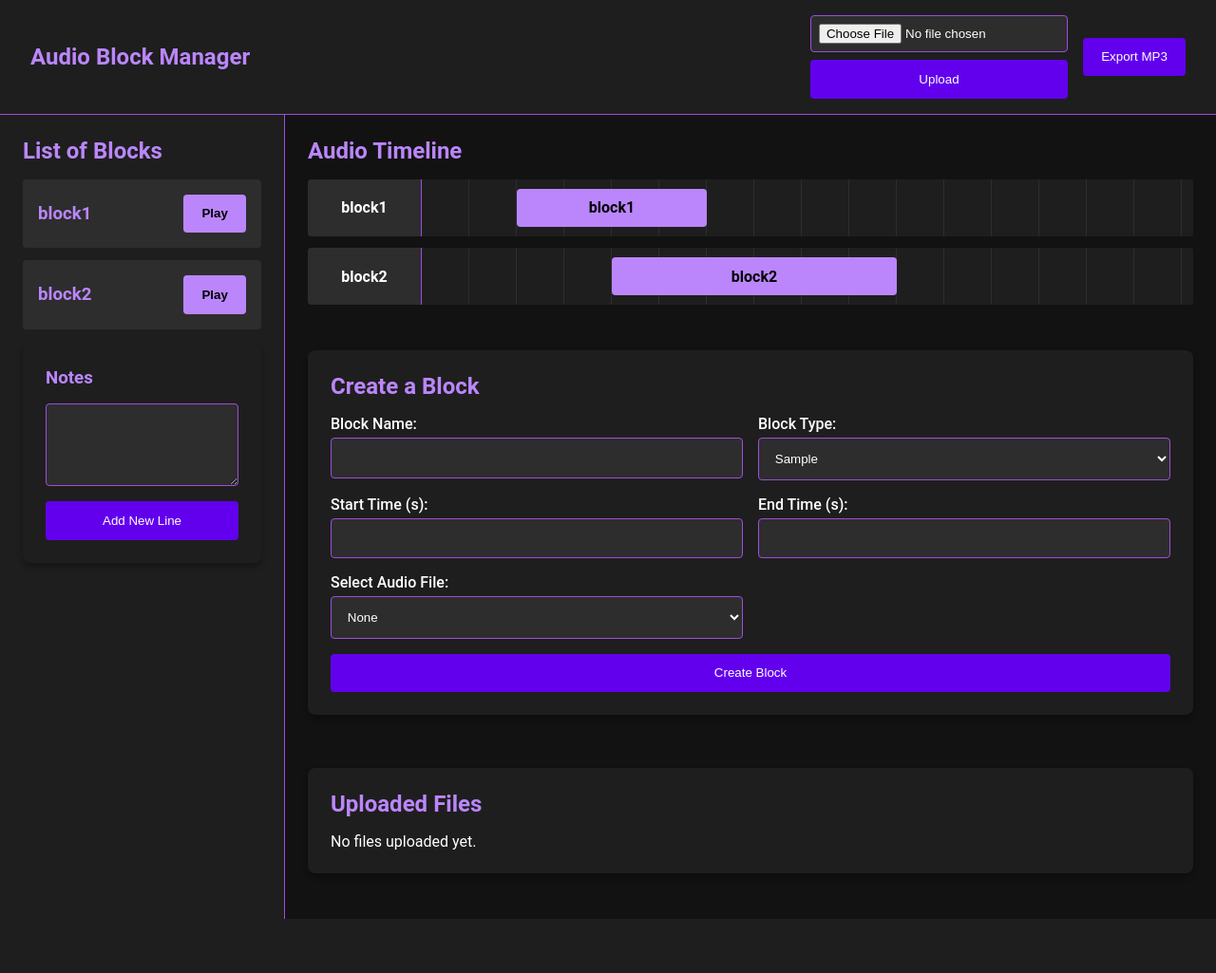
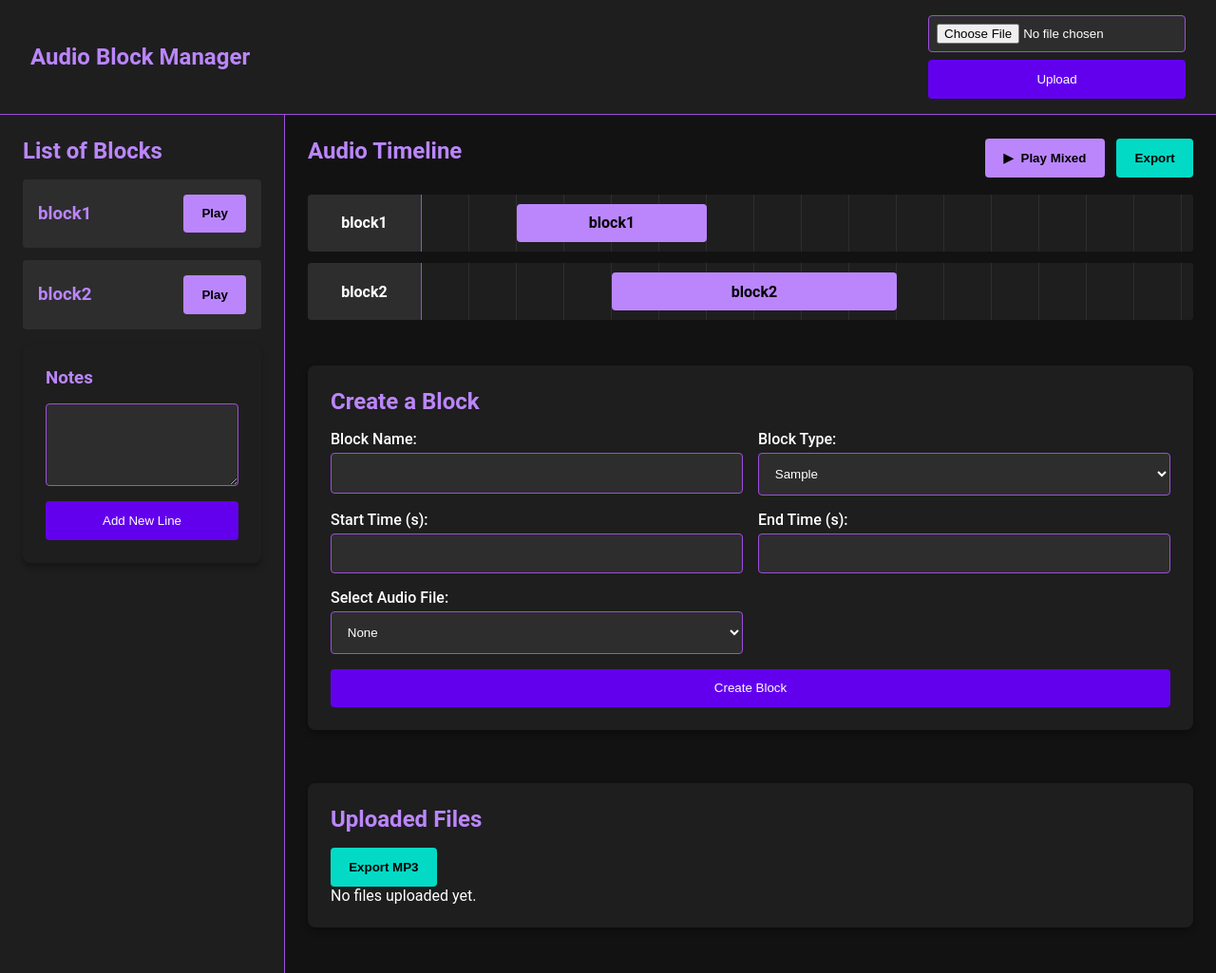
Before and after one commit to isaacangyu/musicSampler, a Flask app: page /upload in a window 1280 px wide. Shown: the whole page at 95% size. Before the commit the page ends 968 px from the top, so only its background shows below. Run offline with Flask 3, Linux system fonts and the light colour scheme.

Commit message:
added nonfunctional buttons

```diff
--- a/templates/upload.html
+++ b/templates/upload.html
@@ -16,6 +16,8 @@
             --error: #d32f2f;
             --button: #6200ee;
             --button-hover: #3700b3;
+            --accent: #03dac6;
+            --accent-hover: #018786;
         }
 
         * {
@@ -77,6 +79,18 @@
             grid-row: 2;
             padding: 1.5rem;
             background-color: var(--background);
+        }
+
+        .timeline-header {
+            display: flex;
+            justify-content: space-between;
+            align-items: center;
+            margin-bottom: 1rem;
+        }
+
+        .timeline-controls {
+            display: flex;
+            gap: 0.8rem;
         }
 
         .main-content {
@@ -201,6 +215,33 @@
             background-color: var(--primary-dark);
         }
 
+        .export-button {
+            background-color: var(--accent);
+            color: black;
+            font-weight: bold;
+        }
+
+        .export-button:hover {
+            background-color: var(--accent-hover);
+        }
+
+        .play-mixed-button {
+            background-color: var(--primary);
+            color: black;
+            font-weight: bold;
+            display: flex;
+            align-items: center;
+            gap: 0.5rem;
+        }
+
+        .play-mixed-button:hover {
+            background-color: var(--primary-dark);
+        }
+
+        .play-mixed-button i {
+            font-size: 1.2rem;
+        }
+
         .timeline-container {
             display: flex;
             flex-direction: column;
@@ -259,6 +300,12 @@
             margin-top: 1rem;
         }
 
+        .action-buttons {
+            display: flex;
+            justify-content: space-between;
+            margin-top: 1rem;
+        }
+
         @media (max-width: 768px) {
             .container {
                 grid-template-columns: 1fr;
@@ -283,6 +330,10 @@
             .main-content {
                 grid-row: 4;
             }
+
+            .timeline-controls {
+                flex-direction: column;
+            }
         }
     </style>
 </head>
@@ -297,16 +348,20 @@
                     <input type="file" name="file" id="file-upload">
                     <input type="submit" value="Upload">
                 </form>
-
-                <form method="POST" action="/download_mp3" style="margin: 0;">
-                    <button type="submit">Export MP3</button>
-                </form>
             </div>
         </div>
 
         <!-- Audio Timeline Section -->
         <div class="timeline-section">
-            <h2>Audio Timeline</h2>
+            <div class="timeline-header">
+                <h2>Audio Timeline</h2>
+                <div class="timeline-controls">
+                    <button type="button" class="play-mixed-button">
+                        <span>▶</span> Play Mixed
+                    </button>
+                    <button type="button" class="export-button">Export</button>
+                </div>
+            </div>
             <div class="timeline-container">
                 {% if blocks %}
                     {% for block_name, block in blocks.items() %}
@@ -314,8 +369,7 @@
                             <div class="timeline-label">{{ block_name }}</div>
                             <div class="timeline-track">
                                 <div class="timeline-block"
-                                     style="left: {{ (block['start'] / 1000) * 50 }}px;
-                                            width: {{ (block['duration'] / 1000) * 50 }}px;">
+                                     style="left: {{ (block['start'] / 1000) * 50 }}px; width: {{ (block['duration'] / 1000) * 50 }}px;">
                                     {{ block_name }}
                                 </div>
                             </div>
@@ -418,6 +472,11 @@
             <!-- Uploaded Files -->
             <div class="card">
                 <h2>Uploaded Files</h2>
+                <div class="action-buttons">
+                    <form method="POST" action="/download_mp3" style="margin: 0;">
+                        <button type="submit" class="export-button">Export MP3</button>
+                    </form>
+                </div>
                 {% if files %}
                     <div class="file-list">
                         {% for file in files %}
```
